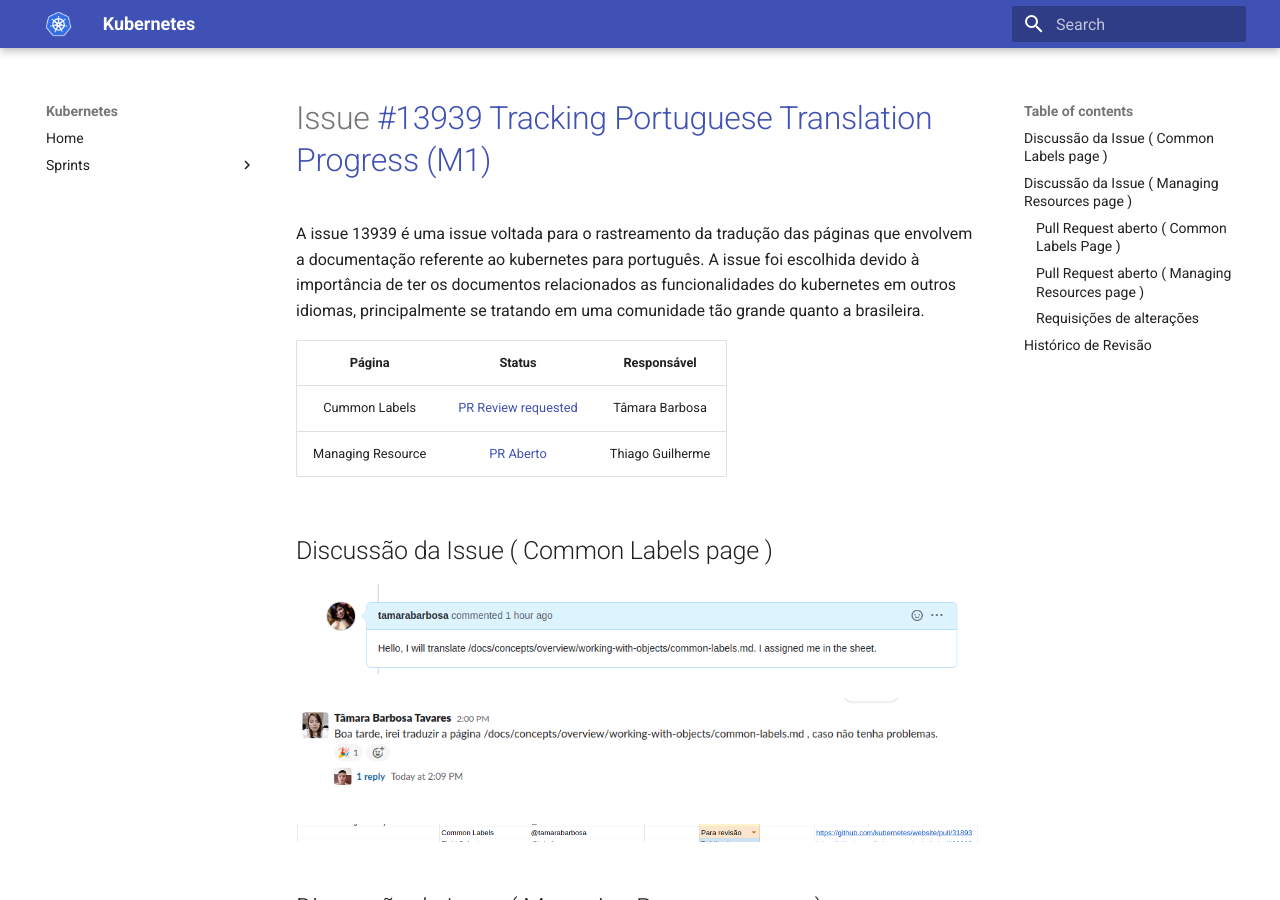
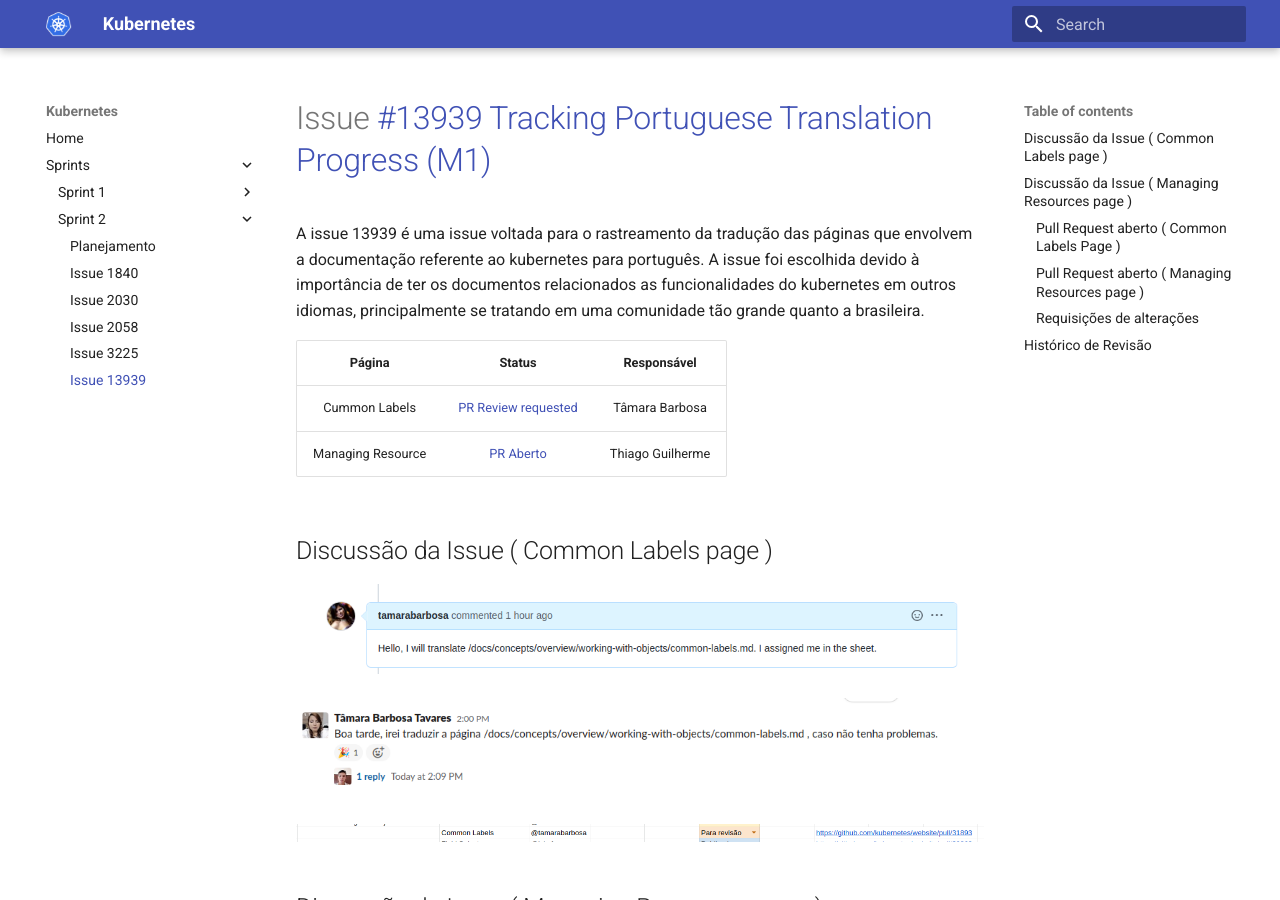
Before and after one commit to GCES-Kubernetes-2021-2/docs, an MkDocs documentation site: the page built from docs/sprints/sprint_2/resultados/issue13939.md, in a window 1280 px wide and 900 px high. Built offline with MkDocs 1.6.1 and Material for MkDocs 9.7.7, drawn with Linux system fonts in a browser that asks for light colours; old or Windows-style settings are respelled for this version of MkDocs; some of the changed lines change nothing that is shown.

Commit message:
Adicionando issues

```diff
--- a/mkdocs.yml
+++ b/mkdocs.yml
@@ -2,8 +2,20 @@
 pages:
   - Home: index.md
   - Sprints:
-    - Sprint 1: sprints/sprint_1/planejamento.md
-    - Sprint 2: sprints/sprint_2/planejamento.md
+    - Sprint 1:
+      - Planejamento: sprints/sprint_1/planejamento.md
+      - Issue 2029: sprints/sprint_1/resultados/issue2029.md
+      - Issue 2030: sprints/sprint_1/resultados/issue2030.md
+      - Issue 2031: sprints/sprint_1/resultados/issue2031.md
+      - Issue 2058: sprints/sprint_1/resultados/issue2058.md
+      - Issue 13939: sprints/sprint_1/resultados/issue13939.md
+    - Sprint 2:
+      - Planejamento: sprints/sprint_2/planejamento.md
+      - Issue 1840: sprints/sprint_2/resultados/issue1840.md
+      - Issue 2030: sprints/sprint_2/resultados/issue2030.md
+      - Issue 2058: sprints/sprint_2/resultados/issue2058.md
+      - Issue 3225: sprints/sprint_2/resultados/issue3225.md
+      - Issue 13939: sprints/sprint_2/resultados/issue13939.md
 theme:
   name: material
   logo: assets/kubernetes-icon.png
```
